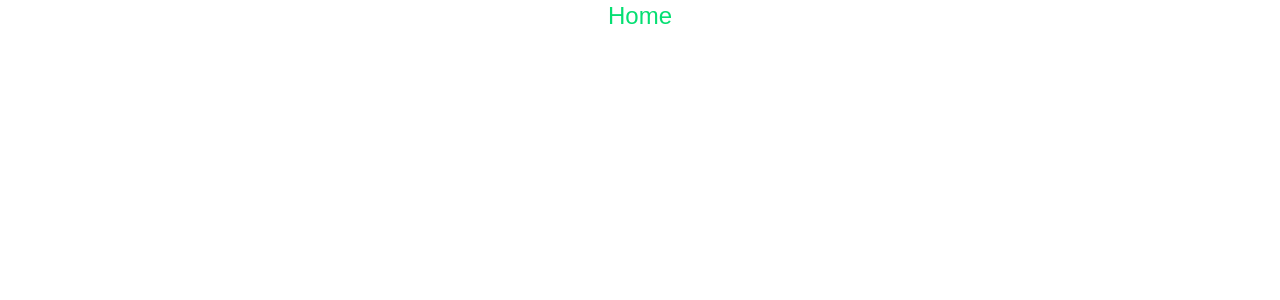
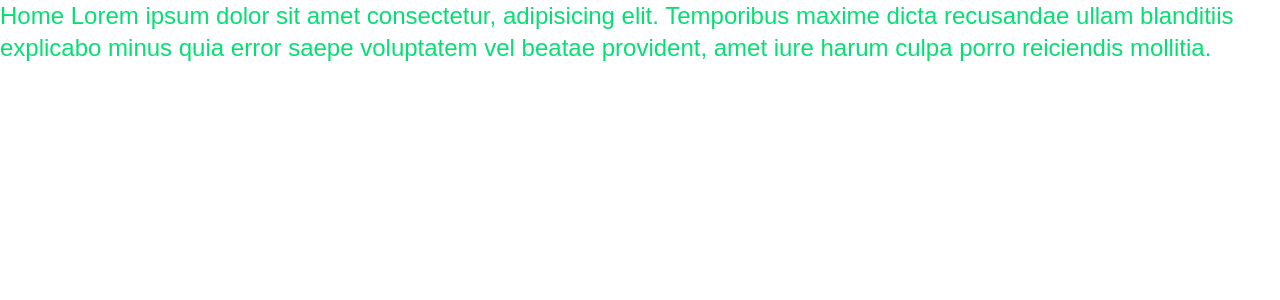
Before and after one commit to fauzanmuh/bengkel-sahabat-new, a Next.js app: page / in a window 1280 px wide. Shown: the top 300 px of the page. Built offline with nearby package versions, Linux system fonts and the light colour scheme.

Commit message:
fix: setup css and font

```diff
--- a/src/app/layout.tsx
+++ b/src/app/layout.tsx
@@ -1,20 +1,15 @@
 import type { Metadata } from "next";
-import { Geist, Geist_Mono } from "next/font/google";
-import "./css/globals.css";
+import { Rubik } from "next/font/google";
+import "@/css/globals.css";
 
-const geistSans = Geist({
-  variable: "--font-geist-sans",
-  subsets: ["latin"],
-});
-
-const geistMono = Geist_Mono({
-  variable: "--font-geist-mono",
+const rubik = Rubik({
+  variable: "--font-rubik",
   subsets: ["latin"],
 });
 
 export const metadata: Metadata = {
-  title: "Create Next App",
-  description: "Generated by create next app",
+  title: "Bengkel Sahabat",
+  description: "Bengkel Sahabat",
 };
 
 export default function RootLayout({
@@ -24,9 +19,7 @@ export default function RootLayout({
 }>) {
   return (
     <html lang="en">
-      <body className={`${geistSans.variable} ${geistMono.variable}`}>
-        {children}
-      </body>
+      <body className={`${rubik.variable}`}>{children}</body>
     </html>
   );
 }
--- a/src/app/page.tsx
+++ b/src/app/page.tsx
@@ -1,11 +1,15 @@
-import Image from "next/image";
-import "./css/style.css";
+import "@/css/style.css";
 
 export default function Home() {
   return (
     <>
       <div className="flex items-center justify-evenly gap-2 text-2xl text-green-400">
-        <h1>Home</h1>
+        <h1>
+          Home Lorem ipsum dolor sit amet consectetur, adipisicing elit.
+          Temporibus maxime dicta recusandae ullam blanditiis explicabo minus
+          quia error saepe voluptatem vel beatae provident, amet iure harum
+          culpa porro reiciendis mollitia.
+        </h1>
       </div>
     </>
   );
```
Also changed, not shown: src/css/globals.css (renamed from src/app/css/globals.css), src/css/style.css (renamed from src/app/css/style.css).
